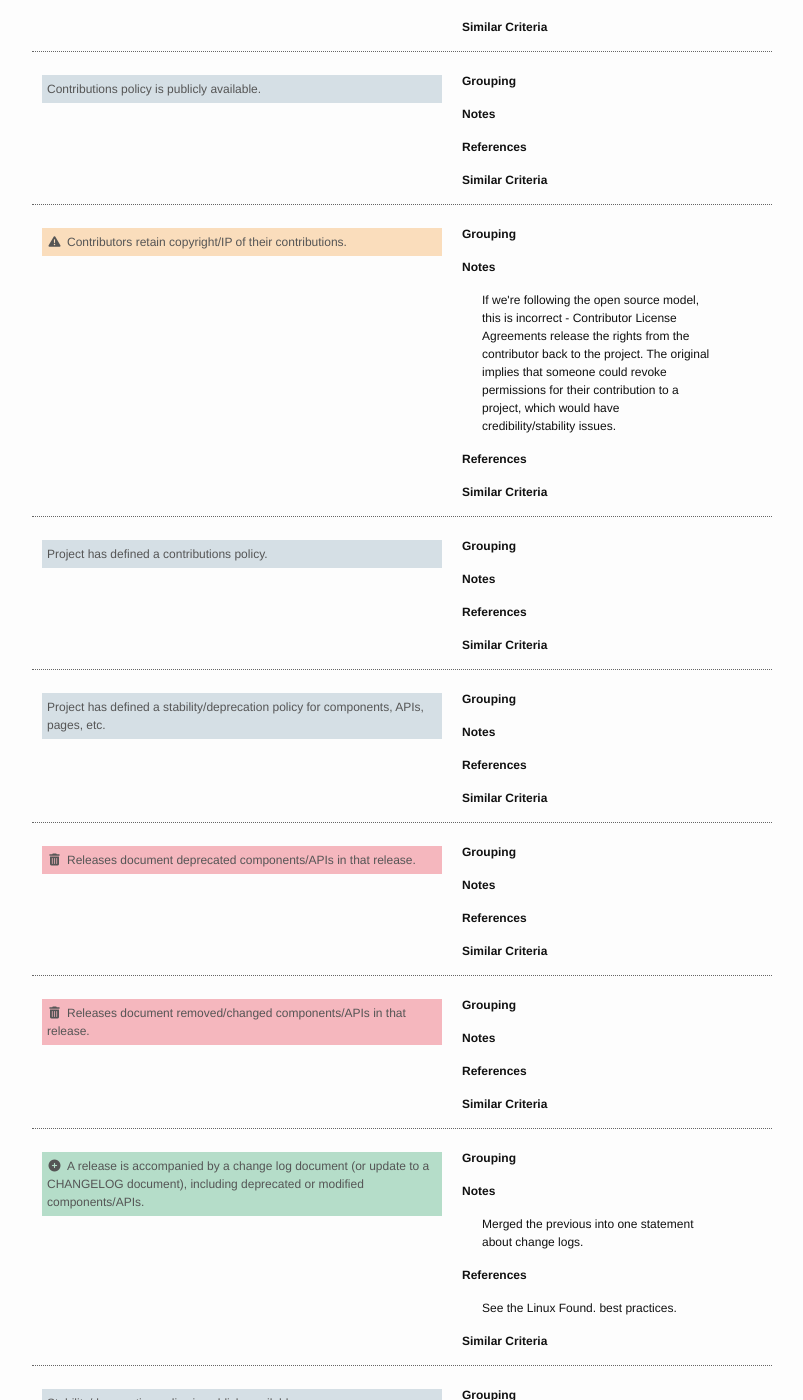
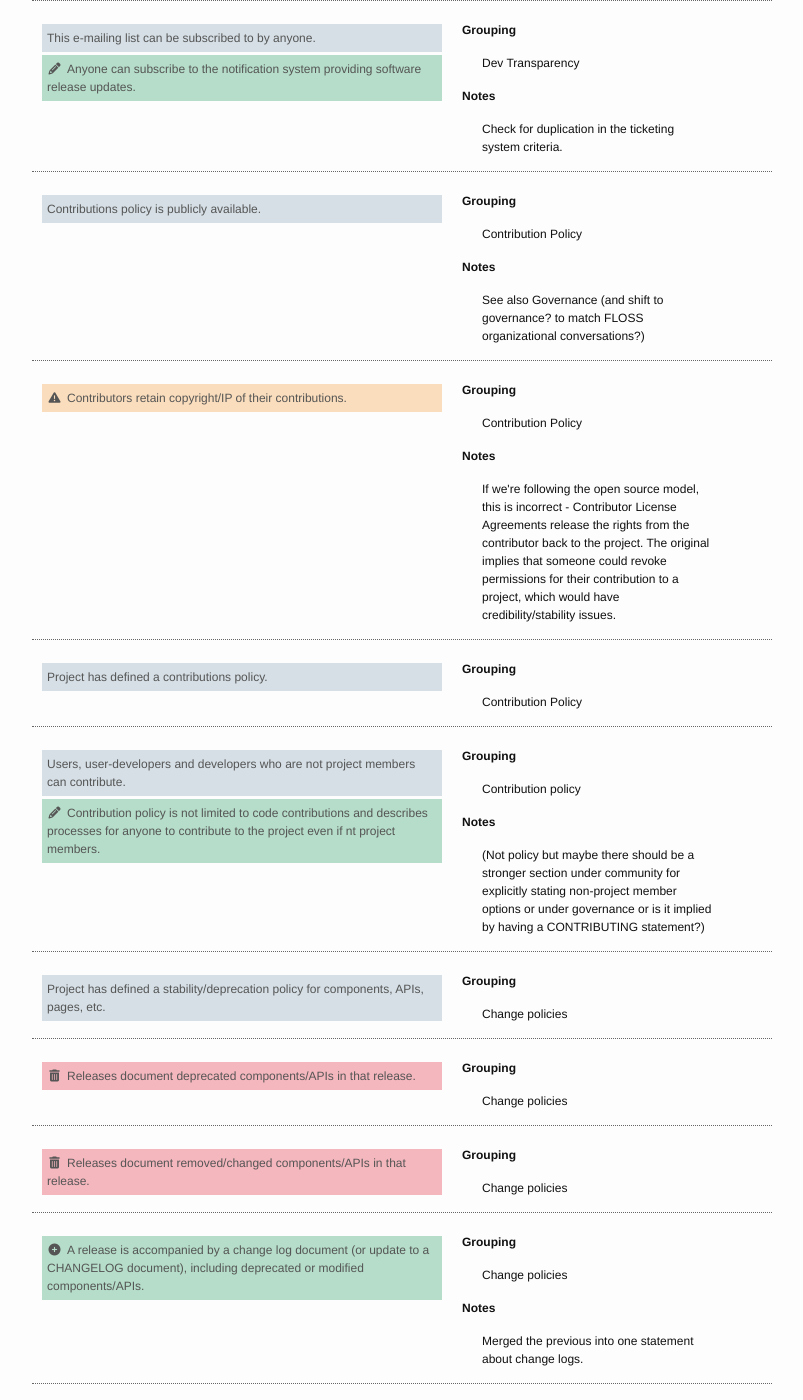
Before and after one commit to roomthily/technology-evaluation-research, a Jekyll site: the page built from guidelines/draft/index.md, in a window 1280 px wide and 1400 px high, scrolled down 9055 px. Shown: the whole window, without its empty margins (238-1041 px from the left). Built offline with Jekyll 4.4.1, drawn with Linux system fonts in a browser that asks for light colours; nearby versions of some CDN libraries; a script that is not in the unit is left out; some of the changed text lies outside the part shown.

Commit message:
reordering changeability
BIN ALL THE THINGS.

```diff
--- a/guidelines/draft/index.md
+++ b/guidelines/draft/index.md
@@ -624,7 +624,7 @@
             </div>
             <div class="metadata">
                 <h4>Notes</h4>
-                <p>Revisit depending on portability/buildability revisions</p>>
+                <p>Revisit depending on portability/buildability revisions</p>
             </div>
         </div>
         <div class="criterion">
@@ -665,6 +665,7 @@
 
     <h3 id="sustainability-changeability">Changeability</h3>
     <div class="criteria">
+        <!-- scott -->
         <div class="criterion">
             <div class="revisions">
                 <p class="original">Changes in the source code repository are e-mailed to a mailing list.</p>
@@ -672,136 +673,9 @@
             </div>
             <div class="metadata">
                 <h4>Grouping</h4>
-                <p></p>
+                <p>Dev Transparency</p>
                 <h4>Notes</h4>
                 <p>Updated to reflect GitHub/BitBucket/Trac interactions ("watch" functionality).</p>
-                <h4>References</h4>
-                <p><a href="#"></a></p>
-                <h4>Similar Criteria</h4>
-                <p><a href="#"></a></p>
-            </div>
-        </div>
-        <div class="criterion">
-            <div class="revisions">
-                <p class="original">Contributions policy is publicly available.</p>
-            </div>
-            <div class="metadata">
-                <h4>Grouping</h4>
-                <p></p>
-                <h4>Notes</h4>
-                <p></p>
-                <h4>References</h4>
-                <p><a href="#"></a></p>
-                <h4>Similar Criteria</h4>
-                <p><a href="#"></a></p>
-            </div>
-        </div>
-        <div class="criterion">
-            <div class="revisions">
-                <p class="original questioned"><i class="fa fa-warning fa-fw"></i>Contributors retain copyright/IP of their contributions.</p>
-            </div>
-            <div class="metadata">
-                <h4>Grouping</h4>
-                <p></p>
-                <h4>Notes</h4>
-                <p>If we're following the open source model, this is incorrect - Contributor License Agreements release the rights from the contributor back to the project. The original implies that someone could revoke permissions for their contribution to a project, which would have credibility/stability issues. </p>
-                <h4>References</h4>
-                <p><a href="#"></a></p>
-                <h4>Similar Criteria</h4>
-                <p><a href="#"></a></p>
-            </div>
-        </div>
-        <div class="criterion">
-            <div class="revisions">
-                <p class="original">Project has defined a contributions policy.</p>
-            </div>
-            <div class="metadata">
-                <h4>Grouping</h4>
-                <p></p>
-                <h4>Notes</h4>
-                <p></p>
-                <h4>References</h4>
-                <p><a href="#"></a></p>
-                <h4>Similar Criteria</h4>
-                <p><a href="#"></a></p>
-            </div>
-        </div>
-        <div class="criterion">
-            <div class="revisions">
-                <p class="original">Project has defined a stability/deprecation policy for components, APIs, pages, etc.</p>
-            </div>
-            <div class="metadata">
-                <h4>Grouping</h4>
-                <p></p>
-                <h4>Notes</h4>
-                <p></p>
-                <h4>References</h4>
-                <p><a href="#"></a></p>
-                <h4>Similar Criteria</h4>
-                <p><a href="#"></a></p>
-            </div>
-        </div>
-        <div class="criterion">
-            <div class="revisions">
-                <p class="original deprecated"><i class="fa fa-trash fa-fw"></i>Releases document deprecated components/APIs in that release.</p>
-            </div>
-            <div class="metadata">
-                <h4>Grouping</h4>
-                <p></p>
-                <h4>Notes</h4>
-                <p></p>
-                <h4>References</h4>
-                <p><a href="#"></a></p>
-                <h4>Similar Criteria</h4>
-                <p><a href="#"></a></p>
-            </div>
-        </div>
-        <div class="criterion">
-            <div class="revisions">
-                <p class="original deprecated"><i class="fa fa-trash fa-fw"></i>Releases document removed/changed components/APIs in that release.</p>
-            </div>
-            <div class="metadata">
-                <h4>Grouping</h4>
-                <p></p>
-                <h4>Notes</h4>
-                <p></p>
-                <h4>References</h4>
-                <p><a href="#"></a></p>
-                <h4>Similar Criteria</h4>
-                <p><a href="#"></a></p>
-            </div>
-        </div>
-
-        <!-- scott -->
-        <div class="criterion">
-            <div class="revisions">
-                <p class="revision added"><i class="fa fa-plus-circle fa-fw"></i>A release is accompanied by a change log document (or update to a CHANGELOG document), including deprecated or modified components/APIs.</p>
-            </div>
-            <div class="metadata">
-                <h4>Grouping</h4>
-                <p></p>
-                <h4>Notes</h4>
-                <p>Merged the previous into one statement about change logs.</p>
-                <h4>References</h4>
-                <p><a href="#"></a>See the Linux Found. best practices.</p>
-                <h4>Similar Criteria</h4>
-                <p><a href="#"></a></p>
-            </div>
-        </div>
-
-        <div class="criterion">
-            <div class="revisions">
-                <p class="original">Stability/deprecation policy is publicly available.</p>
-            </div>
-            <div class="metadata">
-                <h4>Grouping</h4>
-                <p></p>
-                <h4>Notes</h4>
-                <p></p>
-                <h4>References</h4>
-                <p><a href="#"></a></p>
-                <h4>Similar Criteria</h4>
-                <p><a href="#"></a></p>
             </div>
         </div>
         <div class="criterion">
@@ -811,13 +685,41 @@
             </div>
             <div class="metadata">
                 <h4>Grouping</h4>
-                <p></p>
+                <p>Dev Transparency</p>
                 <h4>Notes</h4>
                 <p>Check for duplication in the ticketing system criteria.</p>
-                <h4>References</h4>
-                <p><a href="#"></a></p>
-                <h4>Similar Criteria</h4>
-                <p><a href="#"></a></p>
+            </div>
+        </div>
+
+        <div class="criterion">
+            <div class="revisions">
+                <p class="original">Contributions policy is publicly available.</p>
+            </div>
+            <div class="metadata">
+                <h4>Grouping</h4>
+                <p>Contribution Policy</p>
+                <h4>Notes</h4>
+                <p>See also Governance (and shift to governance? to match FLOSS organizational conversations?)</p>
+            </div>
+        </div>
+        <div class="criterion">
+            <div class="revisions">
+                <p class="original questioned"><i class="fa fa-warning fa-fw"></i>Contributors retain copyright/IP of their contributions.</p>
+            </div>
+            <div class="metadata">
+                <h4>Grouping</h4>
+                <p>Contribution Policy</p>
+                <h4>Notes</h4>
+                <p>If we're following the open source model, this is incorrect - Contributor License Agreements release the rights from the contributor back to the project. The original implies that someone could revoke permissions for their contribution to a project, which would have credibility/stability issues. </p>
+            </div>
+        </div>
+        <div class="criterion">
+            <div class="revisions">
+                <p class="original">Project has defined a contributions policy.</p>
+            </div>
+            <div class="metadata">
+                <h4>Grouping</h4>
+                <p>Contribution Policy</p>
             </div>
         </div>
         <div class="criterion">
@@ -827,13 +729,57 @@
             </div>
             <div class="metadata">
                 <h4>Grouping</h4>
-                <p></p>
-                <h4>Notes</h4>
-                <p></p>
-                <h4>References</h4>
-                <p><a href="#"></a></p>
-                <h4>Similar Criteria</h4>
-                <p><a href="#"></a></p>
+                <p>Contribution policy</p>
+                <h4>Notes</h4>
+                <p>(Not policy but maybe there should be a stronger section under community for explicitly stating non-project member options or under governance or is it implied by having a CONTRIBUTING statement?)</p>
+            </div>
+        </div>
+
+        <div class="criterion">
+            <div class="revisions">
+                <p class="original">Project has defined a stability/deprecation policy for components, APIs, pages, etc.</p>
+            </div>
+            <div class="metadata">
+                <h4>Grouping</h4>
+                <p>Change policies</p>
+            </div>
+        </div>
+        <div class="criterion">
+            <div class="revisions">
+                <p class="original deprecated"><i class="fa fa-trash fa-fw"></i>Releases document deprecated components/APIs in that release.</p>
+            </div>
+            <div class="metadata">
+                <h4>Grouping</h4>
+                <p>Change policies</p>
+            </div>
+        </div>
+        <div class="criterion">
+            <div class="revisions">
+                <p class="original deprecated"><i class="fa fa-trash fa-fw"></i>Releases document removed/changed components/APIs in that release.</p>
+            </div>
+            <div class="metadata">
+                <h4>Grouping</h4>
+                <p>Change policies</p>
+            </div>
+        </div>
+        <div class="criterion">
+            <div class="revisions">
+                <p class="revision added"><i class="fa fa-plus-circle fa-fw"></i>A release is accompanied by a change log document (or update to a CHANGELOG document), including deprecated or modified components/APIs.</p>
+            </div>
+            <div class="metadata">
+                <h4>Grouping</h4>
+                <p>Change policies</p>
+                <h4>Notes</h4>
+                <p>Merged the previous into one statement about change logs.</p>
+            </div>
+        </div>
+        <div class="criterion">
+            <div class="revisions">
+                <p class="original">Stability/deprecation policy is publicly available.</p>
+            </div>
+            <div class="metadata">
+                <h4>Grouping</h4>
+                <p>Change policies</p>
             </div>
         </div>
     </div> <!-- end Sustainability:Changeability-->
```
